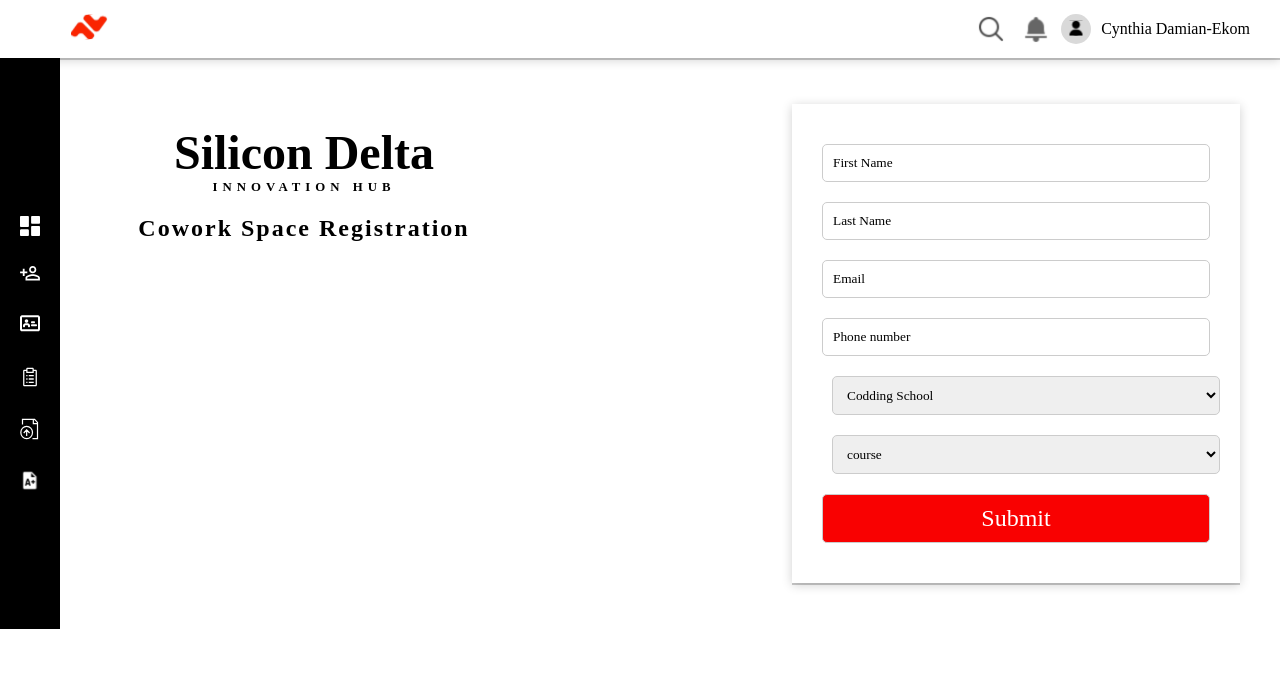
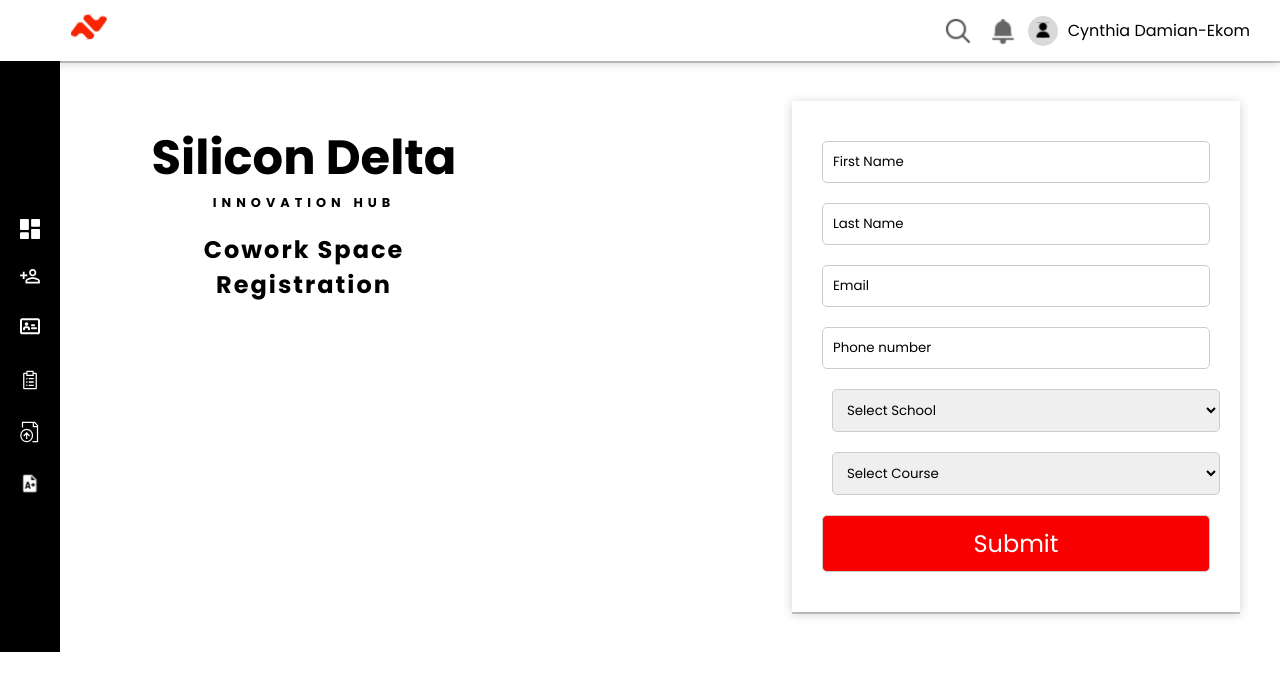
Before and after one commit to ibifaa/Silicon-Delta, a React (Vite) app: page /admin/cowork-space-registration in a window 1280 px wide. Shown: the top 690 px of the page. Built offline with nearby package versions, Linux system fonts and the light colour scheme.

Commit message:
updated class management page

```diff
--- a/src/App.css
+++ b/src/App.css
@@ -2,7 +2,7 @@
   margin: 0;
   padding: 0;
   box-sizing: border-box;
-  font-family: cursive;
+  font-family: "poppins";
   transition: 0.3s;
 }
 
--- a/src/App.jsx
+++ b/src/App.jsx
@@ -24,6 +24,7 @@
 import AdminStudentRegistration from "./pages/admin/AdminStudentReg/AdminStudentRegistration";
 import IdCardIssuance from "./pages/admin/IdCardIsuance/IdCardIssuance";
 import AdminCoworkSpace from "./pages/admin/AdminCoworkSpace/AdminCoworkSpace";
+import AdminClassManagment from "./pages/admin/AdminClassManagement/AdminClassManagement";
 
 function App() {
   return (
@@ -82,6 +83,11 @@
           element={<AdminCoworkSpace />}
         />
 
+        <Route
+          path="/admin/class-management"
+          element={<AdminClassManagment />}
+        />
+
         {/* others */}
         <Route path="/*" element={<NotFound />} />
       </Routes>
--- a/src/components/card/CardOption.css
+++ b/src/components/card/CardOption.css
@@ -32,14 +32,3 @@
     border-top-right-radius: 20px;
     object-fit: contain;
 }
-
-@media screen and (max-width:600px) {
-.cardImg{
-
-}
-
-.regCard{
-
-}
-
-}
--- a/src/components/card/CardOption.jsx
+++ b/src/components/card/CardOption.jsx
@@ -10,7 +10,7 @@
         </div>
 
         <div className="footer-section flex">
-          <img src={icon} alt="icon" />
+          {icon && <img src={icon} alt="icon" />}
           <p>{title}</p>
         </div>
       </div>
--- a/src/components/form/Form.jsx
+++ /dev/null
@@ -1,28 +0,0 @@
-import React from "react";
-import "./form.css";
-
-function Form() {
-  return (
-    <div className="form-content">
-      <form action="">
-        <input type="text" placeholder="First Name" />
-        <input type="text" placeholder="Last Name" />
-        <input type="text" placeholder="Email" />
-        <input type="text" placeholder="Phone number" />
-        <select name="school" id="school" value="school">
-          <option value="">Codding School</option>
-          <option value="">Digital Marketing School</option>
-          <option value="">Designing School</option>
-        </select>
-        <select name="course" id="course" value="Course">
-          <option value="">course</option>
-          <option value="">course2</option>
-          <option value="">course3</option>
-        </select>
-        <input type="submit" value="Submit" className="submit" />
-      </form>
-    </div>
-  );
-}
-
-export default Form;
--- /dev/null
+++ b/src/components/form/RegistrationForm.jsx
@@ -0,0 +1,128 @@
+import React, { useState } from "react";
+import "./form.css";
+
+function Form() {
+  const [firstName, setFirstName] = useState("");
+  const [lastName, setLastName] = useState("");
+  const [email, setEmail] = useState("");
+  const [phoneNumber, setPhoneNumber] = useState("");
+  const [school, setSchool] = useState("");
+  const [course, setCourse] = useState("");
+
+  const coursesBySchool = {
+    "School of Coding": [
+      "MEAN Stack",
+      "MERN Stack",
+      "Web Fullstack Development",
+      "Mobile App Development",
+      "PHP Fullstack",
+      "Frontend Development",
+      "Backend Development",
+      "JavaScript Fullstack",
+      "Python Fullstack",
+      "Software engineering",
+      "Robotics/AI",
+      "Go Fullstack",
+    ],
+    "School of Design": [
+      "Graphic Design",
+      "Product Design",
+      "Motion Design",
+      "FlutterFlow",
+    ],
+    "School of Digital Marketing": [
+      "Marketing Automation",
+      "Content Writing",
+      "Visual Content Creation",
+      "Marketing Ads Campaign",
+    ],
+    Other: [
+      "Cyber Security",
+      "Data Analytics",
+      "DevOps Engineering",
+      "Cloud Engineering",
+      "Project Mangement",
+    ],
+  };
+
+  // Function to handle school selection
+  const handleSchoolChange = (e) => {
+    const selectedSchool = e.target.value;
+    setSchool(selectedSchool);
+    // Reset course selection when school changes
+    setCourse("");
+  };
+
+  const handleSubmit = async (e) => {
+    e.preventDefault();
+  };
+
+  return (
+    <>
+      <div className="form-content">
+        <form onSubmit={handleSubmit}>
+          <input
+            type="text"
+            placeholder="First Name"
+            value={firstName}
+            onChange={(e) => setFirstName(e.target.value)}
+            required
+          />
+
+          <input
+            type="text"
+            value={lastName}
+            onChange={(e) => setLastName(e.target.value)}
+            placeholder="Last Name"
+            required
+          />
+
+          <input
+            type="text"
+            value={email}
+            onChange={(e) => setEmail(e.target.value)}
+            placeholder="Email"
+            required
+          />
+
+          <input
+            type="text"
+            value={phoneNumber}
+            onChange={(e) => setPhoneNumber(e.target.value)}
+            placeholder="Phone number"
+            required
+          />
+
+          <select value={school} onChange={handleSchoolChange} required>
+            <option value="">Select School</option>
+            <option value="School of Coding">School of Coding</option>
+            <option value="School of Design">School of Design</option>
+            <option value="School of Digital Marketing">
+              School of Digital Marketing
+            </option>
+            <option value="Other">Other</option>
+          </select>
+
+          <select
+            value={course}
+            onChange={(e) => setCourse(e.target.value)}
+            required
+          >
+            <option value="">Select Course</option>
+            {/* Populate courses based on selected school */}
+            {school &&
+              coursesBySchool[school] &&
+              coursesBySchool[school].map((course, index) => (
+                <option key={index} value={course}>
+                  {course}
+                </option>
+              ))}
+          </select>
+          <input type="submit" value="Submit" className="submit" />
+        </form>
+      </div>
+    </>
+  );
+}
+
+export default Form;
--- /dev/null
+++ b/src/pages/admin/AdminClassManagement/AdminClassManagement.css
@@ -0,0 +1,24 @@
+*{
+    box-sizing: border-box;
+}
+
+main{
+    margin: auto;
+}
+.acmCardItems{
+    gap: 40px;
+   display: grid;
+   grid-template-columns: repeat(2, 1fr);
+   width: 100%;
+   padding: 20px;
+}
+.acmContent{
+    margin: auto;
+}
+
+.acmTitle{
+    font-size: 35px;
+    margin-top: 20px;
+    margin-bottom: 20px;
+    font-size: "cursive";
+}
--- a/src/pages/admin/AdminCoworkSpace/AdminCoworkSpace.jsx
+++ b/src/pages/admin/AdminCoworkSpace/AdminCoworkSpace.jsx
@@ -2,7 +2,7 @@
 import "./AdminCoworkSpace.css";
 import Navbar from "../../../components/navbar/Navbar";
 import SmallAside from "../../../components/aside/SmallAside";
-import Form from "../../../components/form/Form";
+import Form from "../../../components/form/RegistrationForm";
 
 function AdminCoworkSpace() {
   return (
--- a/src/pages/admin/AdminStudentReg/AdminStudentRegistration.jsx
+++ b/src/pages/admin/AdminStudentReg/AdminStudentRegistration.jsx
@@ -1,7 +1,7 @@
 import React from "react";
 import Navbar from "../../../components/navbar/Navbar";
 import SmallAside from "../../../components/aside/SmallAside";
-import Form from "../../../components/form/Form";
+import Form from "../../../components/form/RegistrationForm";
 
 import "./AdminStudentsRegistration.css";
 
--- a/src/pages/admin/IdCardIsuance/IdCardIssuance.css
+++ b/src/pages/admin/IdCardIsuance/IdCardIssuance.css
@@ -0,0 +1,20 @@
+.idCardItems{
+    gap: 20px;
+    flex-wrap: wrap;
+    justify-content: center;
+    padding: 20px;
+}
+
+.idReg{
+    font-size: 35px;
+    margin-left: 10%;
+    margin-top: 4%;
+
+}
+
+@media screen and (max-width:600px) {
+    .idReg{
+        font-size: 30px;
+    }
+
+}
--- a/src/pages/admin/IdCardIsuance/IdCardIssuance.jsx
+++ b/src/pages/admin/IdCardIsuance/IdCardIssuance.jsx
@@ -2,9 +2,16 @@
 
 import Navbar from "../../../components/navbar/Navbar";
 import Aside from "../../../components/aside/Aside";
+
 import image1 from "../../../assets/AdminRegImg/image3.png";
+import image1Bg from "../../../assets/AdminRegImg/image3bg.png";
+
 import image2 from "../../../assets/AdminRegImg/image4.png";
+import image2Bg from "../../../assets/AdminRegImg/image4bg.png";
+
 import image3 from "../../../assets/AdminRegImg/image5.png";
+import image3Bg from "../../../assets/AdminRegImg/image5bg.png";
+
 import clientRegIcon from "../../../assets/AdminRegImg/Vector.svg";
 import studentRegIcon from "../../../assets/AdminRegImg/studentReg.svg";
 import adminRegIcon from "../../../assets/AdminRegImg/Client.svg";
@@ -18,22 +25,23 @@
       <Navbar />
       <main className="flex">
         <Aside />
-        <div className="asr-content">
-          <h3 className="reg">Registration</h3>
+        <div className="ici-content">
+          <h3 className="idReg">ID Issuance </h3>
+
           <div className="flex idCardItems">
             <CardOption
-              image={image1}
+              image={window.innerWidth <= 600 ? image1 : image1Bg}
               icon={studentRegIcon}
               title={"Students Registration"}
             />
             <CardOption
-              image={image2}
+              image={window.innerWidth <= 600 ? image2 : image2Bg}
               icon={clientRegIcon}
               title={"Registration of Clients"}
             />
 
             <CardOption
-              image={image3}
+              image={window.innerWidth <= 600 ? image3 : image3Bg}
               icon={adminRegIcon}
               title={"Registration of Clients"}
             />
```
Also changed, not shown: src/pages/admin/AdminClassManagement/AdminClassManagement.jsx (+43 -25 lines), src/assets/AdminRegImg/image7bg.png.
